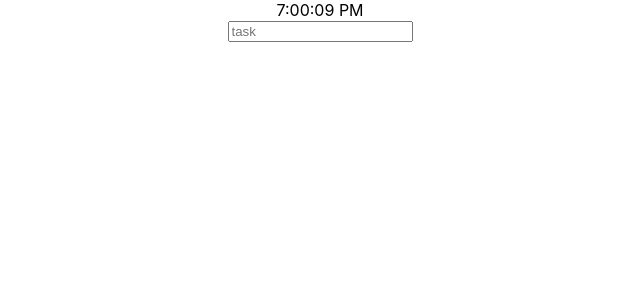
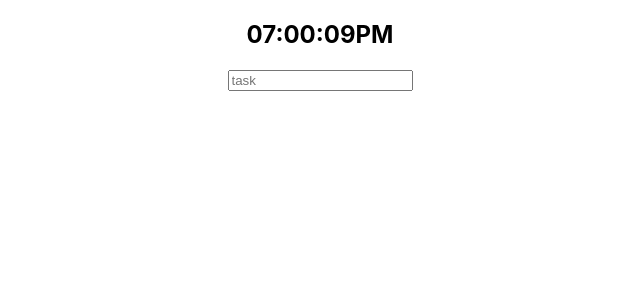
Before and after one commit to Brandonob/Soothe-App, a React (Create React App) app in the folder frontend/: page / in a window 1280 px wide. Shown: the top 300 px of the page, without its empty margins (320-960 px from the left). Built offline with nearby package versions, Linux system fonts and the light colour scheme.

Commit message:
Update clock

```diff
--- a/frontend/package.json
+++ b/frontend/package.json
@@ -7,6 +7,7 @@
     "@testing-library/jest-dom": "^4.2.4",
     "@testing-library/react": "^9.5.0",
     "@testing-library/user-event": "^7.2.1",
+    "moment": "^2.27.0",
     "react": "^16.13.1",
     "react-dom": "^16.13.1",
     "react-redux": "^7.2.0",
--- a/frontend/public/index.html
+++ b/frontend/public/index.html
@@ -14,6 +14,7 @@
       manifest.json provides metadata used when your web app is installed on a
       user's mobile device or desktop. See https://developers.google.com/web/fundamentals/web-app-manifest/
     -->
+    <script src="https://cdn.jsdelivr.net/npm/moment@2.22.2/moment.min.js"></script>
     <link rel="manifest" href="%PUBLIC_URL%/manifest.json" />
     <!--
       Notice the use of %PUBLIC_URL% in the tags above.
--- a/frontend/src/App.js
+++ b/frontend/src/App.js
@@ -2,13 +2,16 @@ import React from 'react';
 import logo from './logo.svg';
 import { Counter } from './features/counter/Counter';
 import './App.css';
-import Clock from './features/clock/Clock'
+// import Clock from './features/clock/Clock'
 import SetAlarmForm from './features/alarms/SetAlarmForm'
+import UpdateClock from './features/clock/UpdateClock'
+
 
 function App() {
   return (
     <div className="App">
-      <Clock />
+      {/* <Clock /> */}
+      <UpdateClock/>
       <SetAlarmForm/>
     </div>
   );
--- /dev/null
+++ b/frontend/src/features/clock/UpdateClock.js
@@ -0,0 +1,20 @@
+import React, { useState, useEffect } from "react";
+import moment from 'moment';
+
+const UpdateClock = () => {
+  const [time, setTime] = useState(moment().format('hh:mm:ssA'));
+  useEffect(() => {
+    const timer = setInterval(() => {
+      const display = moment().format('hh:mm:ssA');
+      setTime(display)
+    }, 1000)
+    return() => clearInterval(timer)
+  },[])
+
+  return (
+    <div>
+      <h2 id="Clock">{time}</h2>
+    </div>
+  )
+};
+export default UpdateClock;
```
Also changed, not shown: 1 other file (tests, documents, lock files or other folders).
